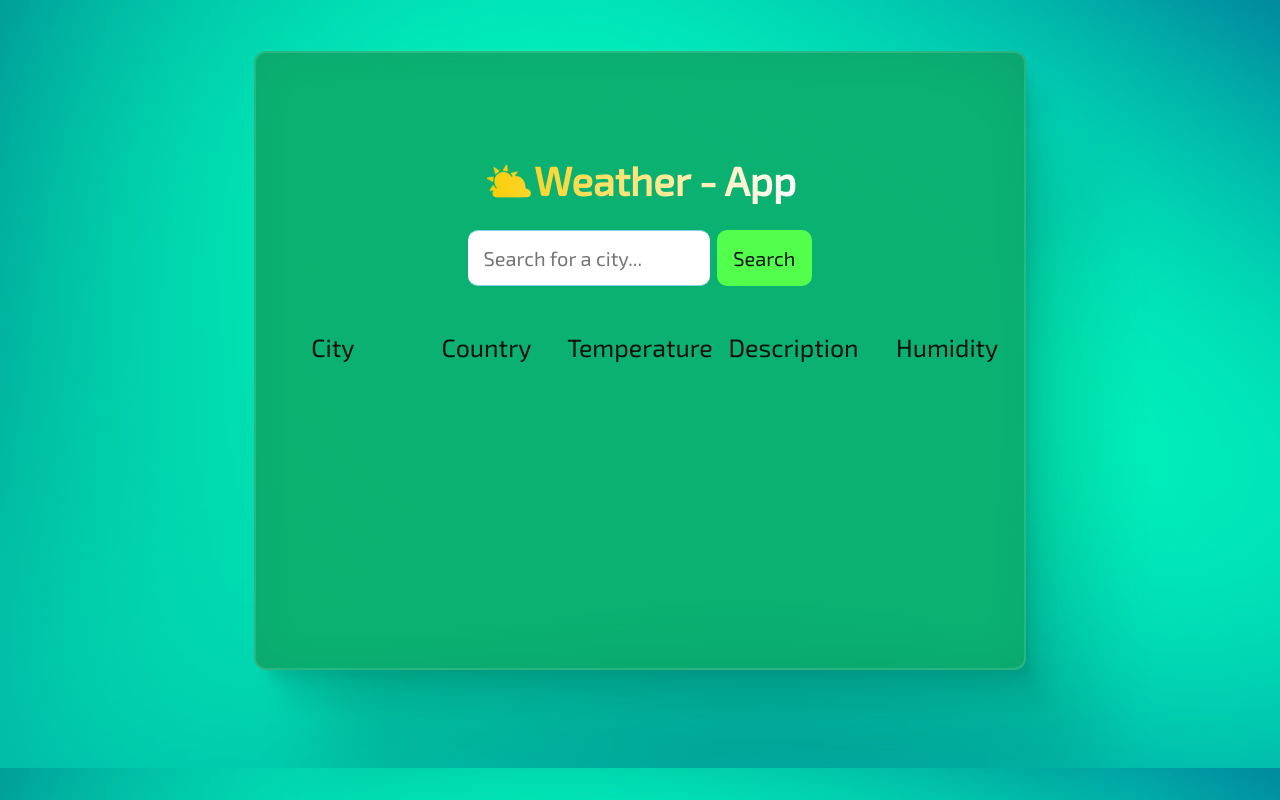
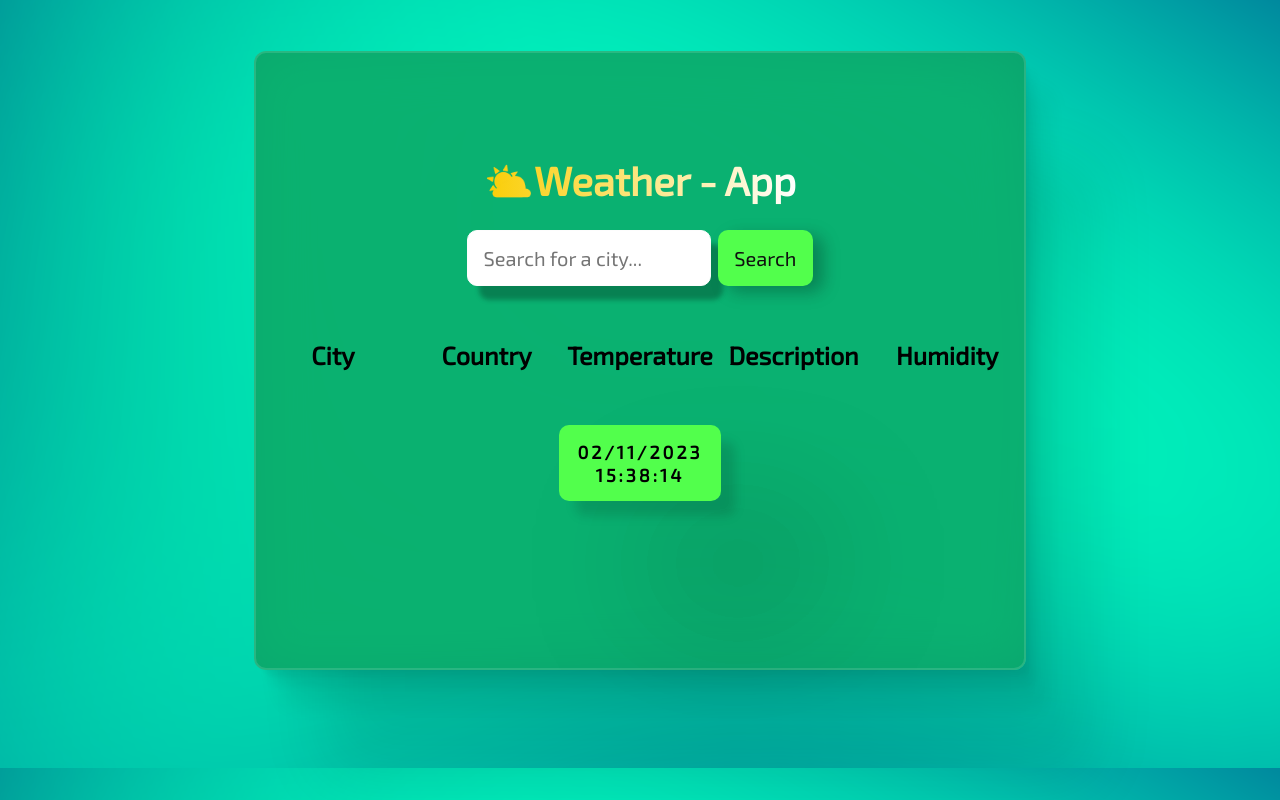
Before and after one commit to KadirKarabacak/Weather-App, a plain HTML site: page index.html in a window 1280 px wide. Both pictures are taken after typing "Sample" into the empty fields and a click on the button "Search". Drawn offline with Linux system fonts and the light colour scheme; no server answers.

Commit message:
Clock and date added, some search fixes done

```diff
--- a/index.html
+++ b/index.html
@@ -42,6 +42,15 @@
           <!-- <div class="weather-data">30</div> -->
         </div>
       </div>
+      <!-- Date and Clock -->
+      <div class="day-container">
+        <div class="date-container">
+          <div class="date day">2023/10/25</div>
+        </div>
+        <div class="clock-container">
+          <div class="clock time">22:55:46</div>
+        </div>
+      </div>
     </div>
   </body>
 </html>
--- a/src/script.js
+++ b/src/script.js
@@ -4,9 +4,11 @@ const button = document.querySelector(".submit-button");
 const input = document.querySelector(".input-field");
 const h1 = document.querySelector("h1");
 const headers = document.querySelectorAll(".headers");
-
+const clock = document.querySelector(".clock-container");
+const dateContainer = document.querySelector(".date-container");
 const infos = document.querySelectorAll(".infos");
 
+// State object
 const state = {
   name: "",
   country: "",
@@ -15,10 +17,11 @@ const state = {
   humidity: "",
 };
 
-const setTimeOutHeader = function () {
+// Time out for wrong search
+const setTimeOutHeader = function (second) {
   return setTimeout(() => {
     h1.textContent = "⛅Weather - App";
-  }, 1500);
+  }, second * 1000);
 };
 
 // Get position
@@ -53,8 +56,12 @@ const getJSONLocation = async function () {
     state.desc = data.weather[0].description;
     state.humidity = data.main.humidity;
 
+    console.log(data);
     generateMarkup();
   } catch (err) {
+    renderError("Cannot find your location! Allow us.");
+    setTimeOutHeader(2, 5);
+
     console.error("Hava durumu bilgisi alinamadi", err);
   }
 };
@@ -62,22 +69,7 @@ const getJSONLocation = async function () {
 // Get results by search :
 const getJSONSearch = async function (city) {
   try {
-    if (!city) h1.textContent = "There is no query for city!";
-    infos.forEach((el) =>
-    el.querySelectorAll(".weather-data").forEach((data) => data.remove())
-  );
-    // headers.forEach((el) =>
-    //   el.querySelectorAll(".weather-data").forEach((data) => data.remove())
-    // );
-    // headers.forEach((el) =>
-    //   el.parentElement
-    //     .querySelectorAll(".weather-data")
-    //     .forEach((data) => data.remove())
-    // );
     input.value = "";
-
-    // Turn h1 back
-    setTimeOutHeader();
 
     // Fetch API for search
     const res = await fetch(
@@ -92,11 +84,16 @@ const getJSONSearch = async function (city) {
     state.desc = data.weather[0].description;
     state.humidity = data.main.humidity;
 
+    if (!city) throw error;
+    infos.forEach((el) =>
+      el.querySelectorAll(".weather-data").forEach((data) => data.remove())
+    );
+
     // Generate markup with NEW state
     generateMarkup();
-
   } catch (err) {
-    console.error("Hava durumu bilgisi alinamadi", err);
+    renderError(`Can't find this city. Try another!`);
+    setTimeOutHeader(2);
   }
 };
 
@@ -120,7 +117,6 @@ const generateMarkup = function () {
     `;
 
   // For each header add weather-data dynamicly
-
 
   // el.lastElementChild.classList.contains
 
@@ -149,32 +145,42 @@ const generateMarkup = function () {
         (html = `<div class="weather-data">${state.humidity}%</div>`)
       );
   });
-
-//   headers.forEach((el) => {
-//     if (el.classList.contains("city")) el.insertAdjacentHTML("beforeend", html);
-//     else if (el.classList.contains("country"))
-//       el.insertAdjacentHTML(
-//         "beforeend",
-//         (html = `<div class="weather-data">${state.country}</div>`)
-//       );
-//     else if (el.classList.contains("temp"))
-//       el.insertAdjacentHTML(
-//         "beforeend",
-//         (html = `<div class="weather-data">${state.temp}°C</div>`)
-//       );
-//     else if (el.classList.contains("desc"))
-//       el.insertAdjacentHTML(
-//         "beforeend",
-//         (html = `<div class="weather-data">${
-//           state.desc.at(0).toUpperCase() + state.desc.slice(1)
-//         }</div>`)
-//       );
-//     else if (el.classList.contains("humidity"))
-//       el.insertAdjacentHTML(
-//         "beforeend",
-//         (html = `<div class="weather-data">${state.humidity}%</div>`)
-//       );
-//   });
 };
 
-// to calculate celcius [ temp -273.15 ]
+// Calculate Time
+const calculateTimeAndDate = function () {
+  // Get dates
+  const now = new Date();
+  const hour = now.getHours();
+  const minute = now.getMinutes();
+  const seconds = now.getSeconds();
+  const year = now.getFullYear();
+  const month = `${now.getMonth() + 1}`.padStart(2, 0);
+  const day = `${now.getDate()}`.padStart(2, 0);
+
+  // Markup for date
+  const markupDate = `
+  <div class="date day">${day}/${month}/${year}</div>
+  `;
+  dateContainer.querySelector(".day").innerHTML = markupDate;
+
+  // Markup for clock
+  const markupClock = `
+  <div class="clock minute">${`${hour}`.padStart(2, 0)}:${`${minute}`.padStart(
+    2,
+    0
+  )}:${`${seconds}`.padStart(2, 0)}</div>
+  `;
+  clock.querySelector(".time").innerHTML = markupClock;
+};
+calculateTimeAndDate();
+
+// Interval for clock
+const clockInterval = function () {
+  return setInterval(calculateTimeAndDate, 1000);
+};
+clockInterval();
+
+const renderError = function (err) {
+  h1.textContent = err;
+};
--- a/style.css
+++ b/style.css
@@ -56,15 +56,16 @@ h1 {
   padding: 15px;
   width: 70%;
   border-radius: 10px;
-  border: 1px solid skyblue;
+  border: 1px solid rgb(253, 253, 253);
   margin-right: 2%;
-  transition: 0.4s;
   font-size: 20px;
-  border-inline: none;
+  transition: 0.3s;
+  box-shadow: 12px 14px 5px rgba(0, 0, 0, 0.27);
 }
 
 .input-field:focus {
   outline: none;
+  box-shadow: 10px 6px 66px rgba(0, 0, 0, 0.27);
 }
 
 .submit-button {
@@ -77,6 +78,7 @@ h1 {
   border-radius: 10px;
   transition: 0.3s;
   font-size: 20px;
+  box-shadow: 10px 6px 17px rgba(0, 0, 0, 0.27);
 }
 
 .submit-button:hover {
@@ -87,7 +89,7 @@ h1 {
 .weather-container {
   width: 100%;
   display: flex;
-  padding-top: 2%;
+  padding: 3% 0 2% 0;
 }
 
 .infos {
@@ -106,7 +108,8 @@ h1 {
   flex-direction: column;
   align-items: center;
   text-align: center;
-  color: #101010;
+  color: #000000;
+  font-weight: bold;
   padding-bottom: 6%;
 }
 
@@ -118,3 +121,28 @@ h1 {
   color: white;
   font-weight: bold;
 }
+
+.day-container {
+  display: flex;
+  flex-direction: column;
+  align-items: center;
+
+  letter-spacing: 3px;
+  font-weight: bold;
+  font-size: 18px;
+  width: 15%;
+  box-shadow: 15.3px 15.7px 10.3px -1px rgba(0, 0, 0, 0.13),
+    98px 100px 138px -1px rgba(0, 0, 0, 0.26);
+  padding: 2% 3%;
+  border-radius: 10px;
+  background-color: #52ff4c;
+}
+
+.date-container {
+  display: flex;
+  margin-bottom: 1%;
+}
+
+.clock-container {
+  display: flex;
+}
```
